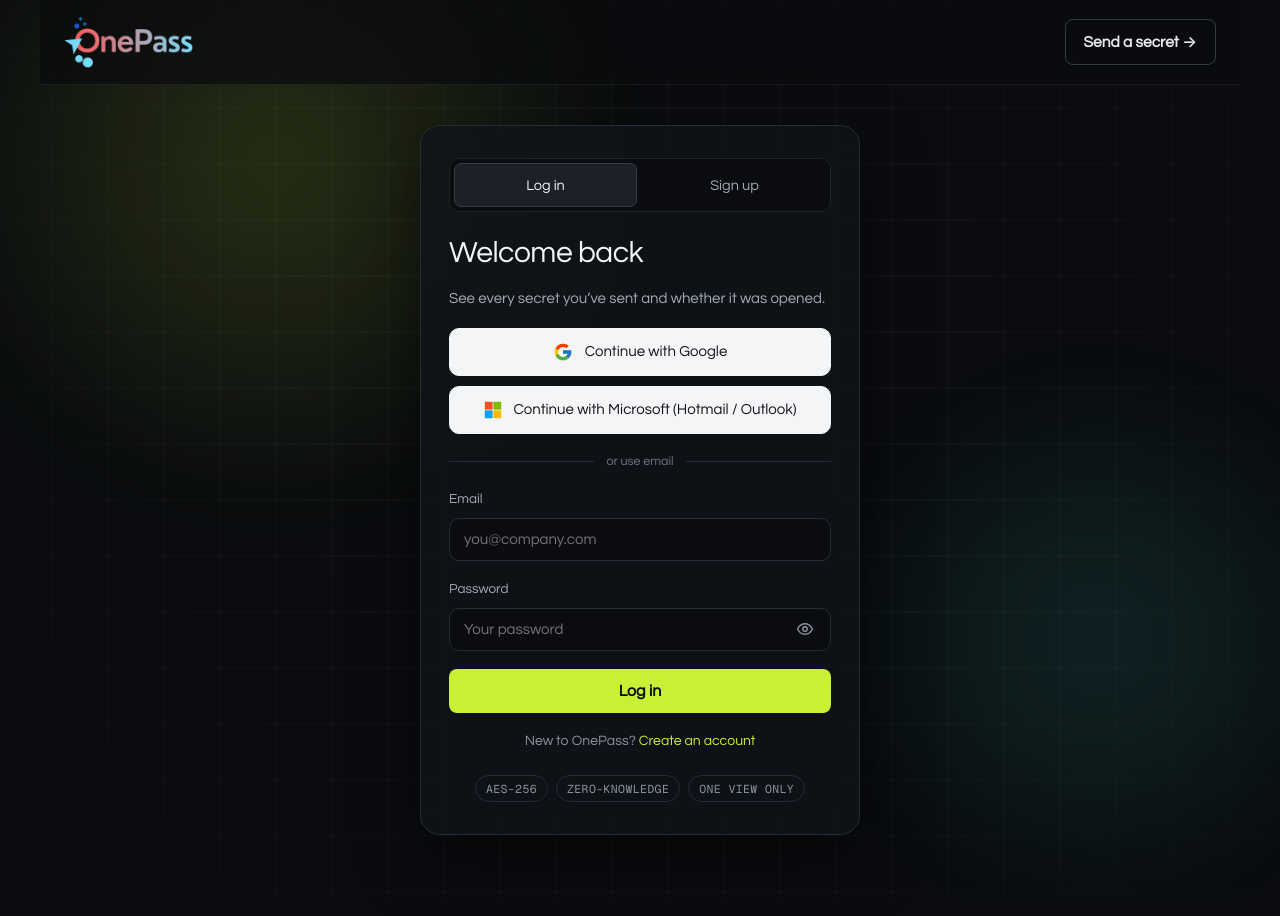
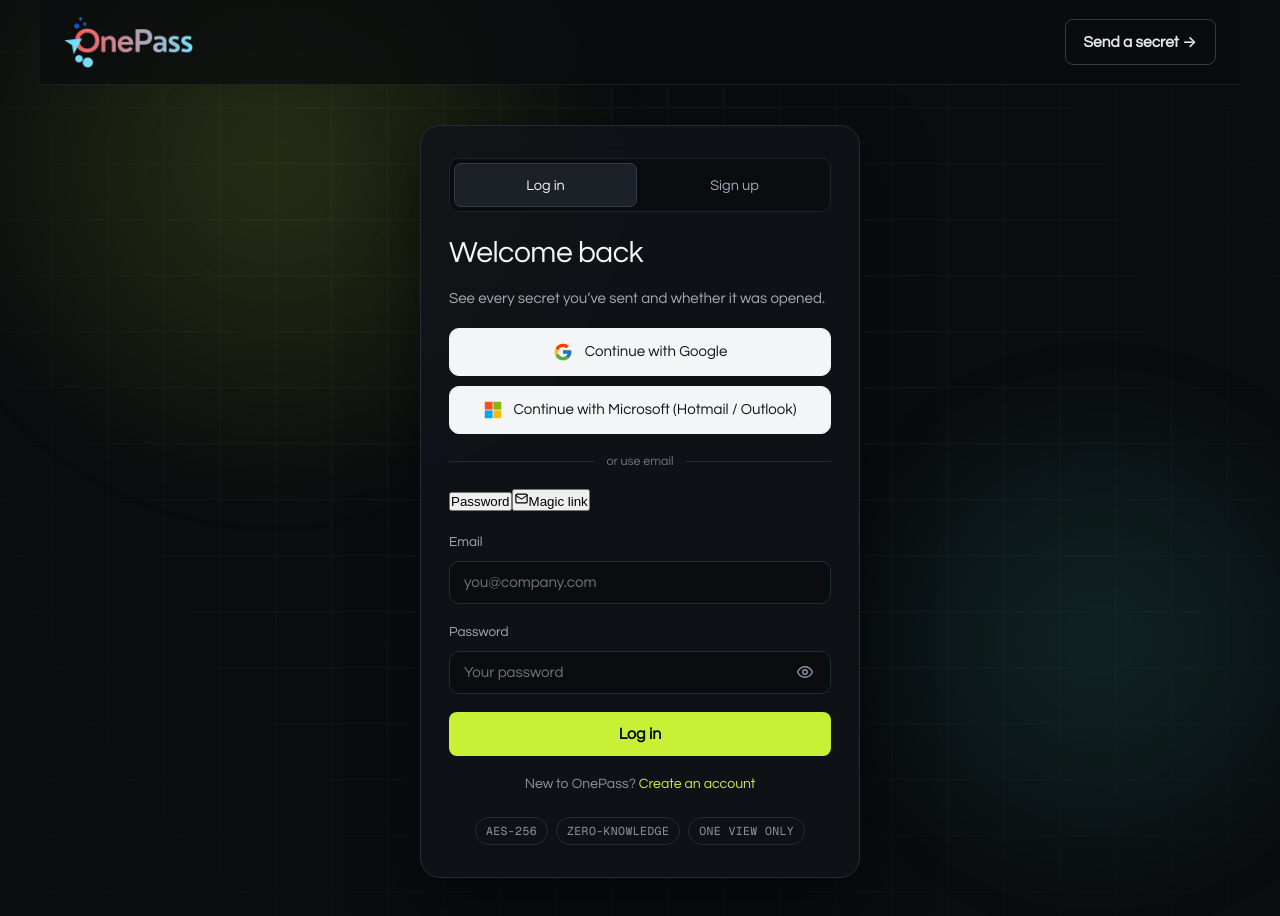
Before and after one commit to pulkitverma-commits/grokpass, a Next.js app: page /login in a window 1280 px wide. Shown: the top 916 px of the page. Built offline with nearby package versions, Linux system fonts and the light colour scheme; no server answers.

Commit message:
Add magic link login method and cooldown feature

```diff
--- a/app/login/page.tsx
+++ b/app/login/page.tsx
@@ -1,11 +1,12 @@
 'use client';
 
-import { useState } from 'react';
+import { useEffect, useState } from 'react';
 import Link from 'next/link';
 import { useRouter } from 'next/navigation';
 import { supabase } from '@/lib/supabase';
 
 type Mode = 'login' | 'signup';
+type Method = 'password' | 'magic';
 
 export default function LoginPage() {
   const [email, setEmail] = useState('');
@@ -15,10 +16,36 @@
   const [loading, setLoading] = useState(false);
   const [msg, setMsg] = useState<{ kind: 'ok' | 'err'; text: string } | null>(null);
   const [oauthLoading, setOauthLoading] = useState<'google' | 'azure' | null>(null);
+  const [method, setMethod] = useState<Method>('password');
+  const [magicSentTo, setMagicSentTo] = useState('');
+  const [cooldown, setCooldown] = useState(0);
   const router = useRouter();
+
+  useEffect(() => {
+    if (cooldown <= 0) return;
+    const t = setTimeout(() => setCooldown(c => c - 1), 1000);
+    return () => clearTimeout(t);
+  }, [cooldown]);
+
+  async function sendMagicLink() {
+    if (!supabase) { setMsg({ kind: 'err', text: 'Login is not configured yet.' }); return; }
+    const to = email.trim();
+    if (!/^[^\s@]+@[^\s@]+\.[^\s@]+$/.test(to)) { setMsg({ kind: 'err', text: 'Enter a valid email address.' }); return; }
+    setMsg(null);
+    setLoading(true);
+    const { error } = await supabase.auth.signInWithOtp({
+      email: to,
+      options: { emailRedirectTo: `${window.location.origin}/dashboard`, shouldCreateUser: true },
+    });
+    setLoading(false);
+    if (error) { setMsg({ kind: 'err', text: error.message }); return; }
+    setMagicSentTo(to);
+    setCooldown(60);
+  }
 
   async function submit(e: React.FormEvent) {
     e.preventDefault();
+    if (method === 'magic') { await sendMagicLink(); return; }
     if (!supabase) { setMsg({ kind: 'err', text: 'Login is not configured yet.' }); return; }
     setMsg(null);
     setLoading(true);
@@ -53,6 +80,12 @@
   function switchMode(m: Mode) {
     setMode(m);
     setMsg(null);
+  }
+
+  function switchMethod(m: Method) {
+    setMethod(m);
+    setMsg(null);
+    setMagicSentTo('');
   }
 
   return (
@@ -99,11 +132,31 @@
 
           <div className="auth-divider" role="separator"><span>or use email</span></div>
 
+          <div className="auth-method" role="group" aria-label="Email sign-in method">
+            <button type="button" className={method === 'password' ? 'on' : ''} aria-pressed={method === 'password'} onClick={() => switchMethod('password')}>Password</button>
+            <button type="button" className={method === 'magic' ? 'on' : ''} aria-pressed={method === 'magic'} onClick={() => switchMethod('magic')}>
+              <svg width="15" height="15" viewBox="0 0 24 24" fill="none" stroke="currentColor" strokeWidth="1.9" strokeLinecap="round" strokeLinejoin="round" aria-hidden="true"><rect x="3" y="5" width="18" height="14" rx="2" /><path d="m3 7 9 6 9-6" /></svg>
+              Magic link
+            </button>
+          </div>
+
+          {method === 'magic' && magicSentTo ? (
+            <div className="magic-sent" role="status">
+              <svg width="28" height="28" viewBox="0 0 24 24" fill="none" stroke="currentColor" strokeWidth="1.7" strokeLinecap="round" strokeLinejoin="round" aria-hidden="true"><rect x="3" y="5" width="18" height="14" rx="2" /><path d="m3 7 9 6 9-6" /></svg>
+              <p><strong>Check your inbox.</strong> We sent a sign-in link to <span>{magicSentTo}</span>. It works once and expires in 1 hour.</p>
+              <div className="magic-actions">
+                <button type="button" onClick={sendMagicLink} disabled={loading || cooldown > 0}>{cooldown > 0 ? `Resend in ${cooldown}s` : (loading ? 'Sending…' : 'Resend link')}</button>
+                <button type="button" onClick={() => { setMagicSentTo(''); setMsg(null); }}>Use a different email</button>
+              </div>
+            </div>
+          ) : (
+            <>
               <div className="auth-field">
                 <label htmlFor="auth-email">Email</label>
                 <input id="auth-email" className="auth-input" type="email" autoComplete="email" placeholder="you@company.com" value={email} onChange={e => setEmail(e.target.value)} required />
               </div>
 
+              {method === 'password' && (
                 <div className="auth-field">
                   <label htmlFor="auth-pass">Password</label>
                   <div className="auth-pass">
@@ -117,12 +170,21 @@
                     </button>
                   </div>
                 </div>
+              )}
+
+              {method === 'magic' && <p className="magic-hint">We’ll email you a one-time link. No password needed{mode === 'signup' ? ' — your account is created when you click it' : ''}.</p>}
+            </>
+          )}
 
           {msg && <p className={`auth-msg ${msg.kind}`} role={msg.kind === 'err' ? 'alert' : 'status'}>{msg.text}</p>}
 
-          <button type="submit" className="gp-btn auth-submit" disabled={loading || !email || password.length < 6}>
-            {loading ? (mode === 'login' ? 'Logging in…' : 'Creating account…') : (mode === 'login' ? 'Log in' : 'Create account')}
+          {!(method === 'magic' && magicSentTo) && (
+            <button type="submit" className="gp-btn auth-submit" disabled={loading || !email || (method === 'password' && password.length < 6)}>
+              {method === 'magic'
+                ? (loading ? 'Sending link…' : 'Email me a magic link')
+                : loading ? (mode === 'login' ? 'Logging in…' : 'Creating account…') : (mode === 'login' ? 'Log in' : 'Create account')}
             </button>
+          )}
 
           <p className="auth-switch">
             {mode === 'login' ? 'New to OnePass? ' : 'Already have an account? '}
```
Lines whose indentation alone changed are shown as unchanged.
